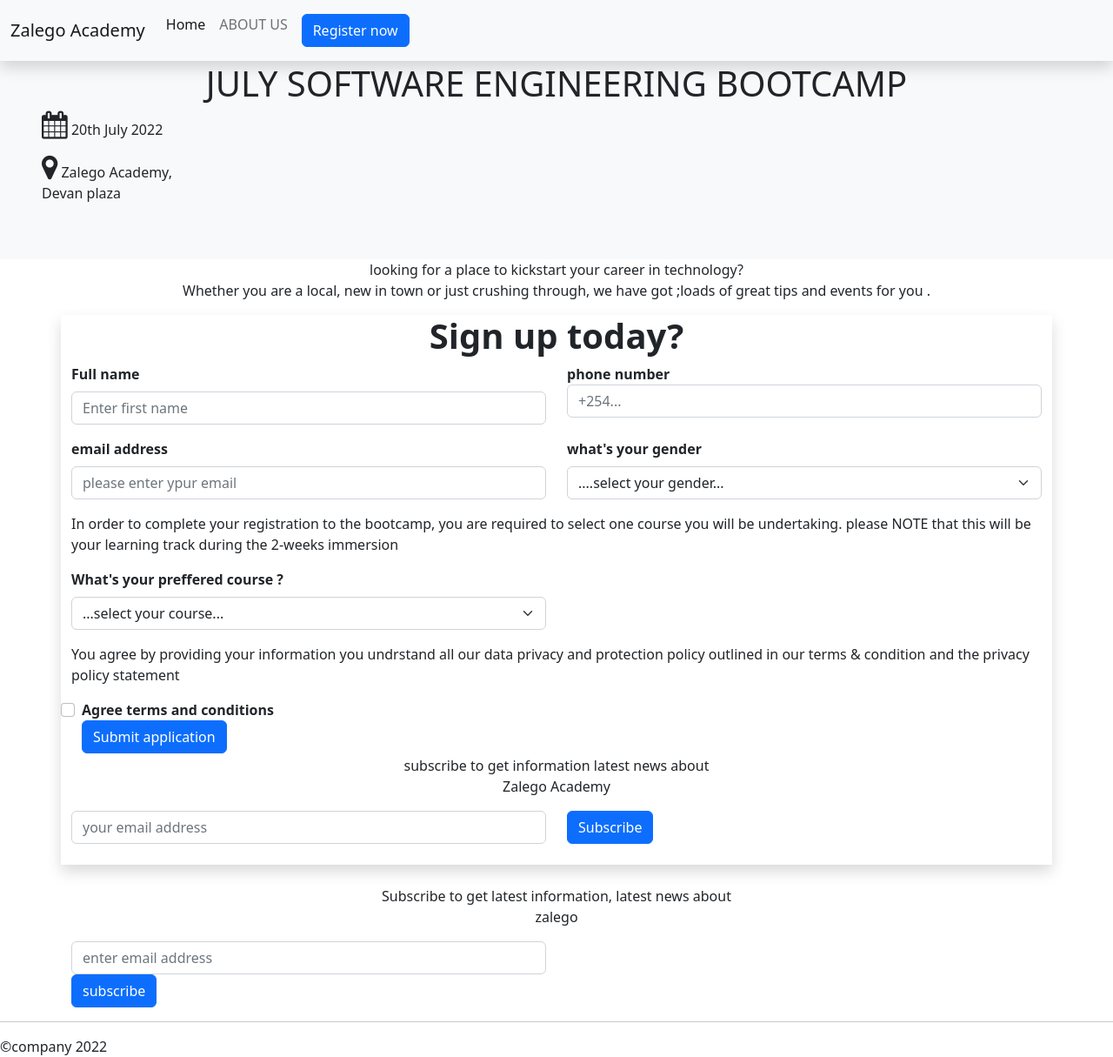
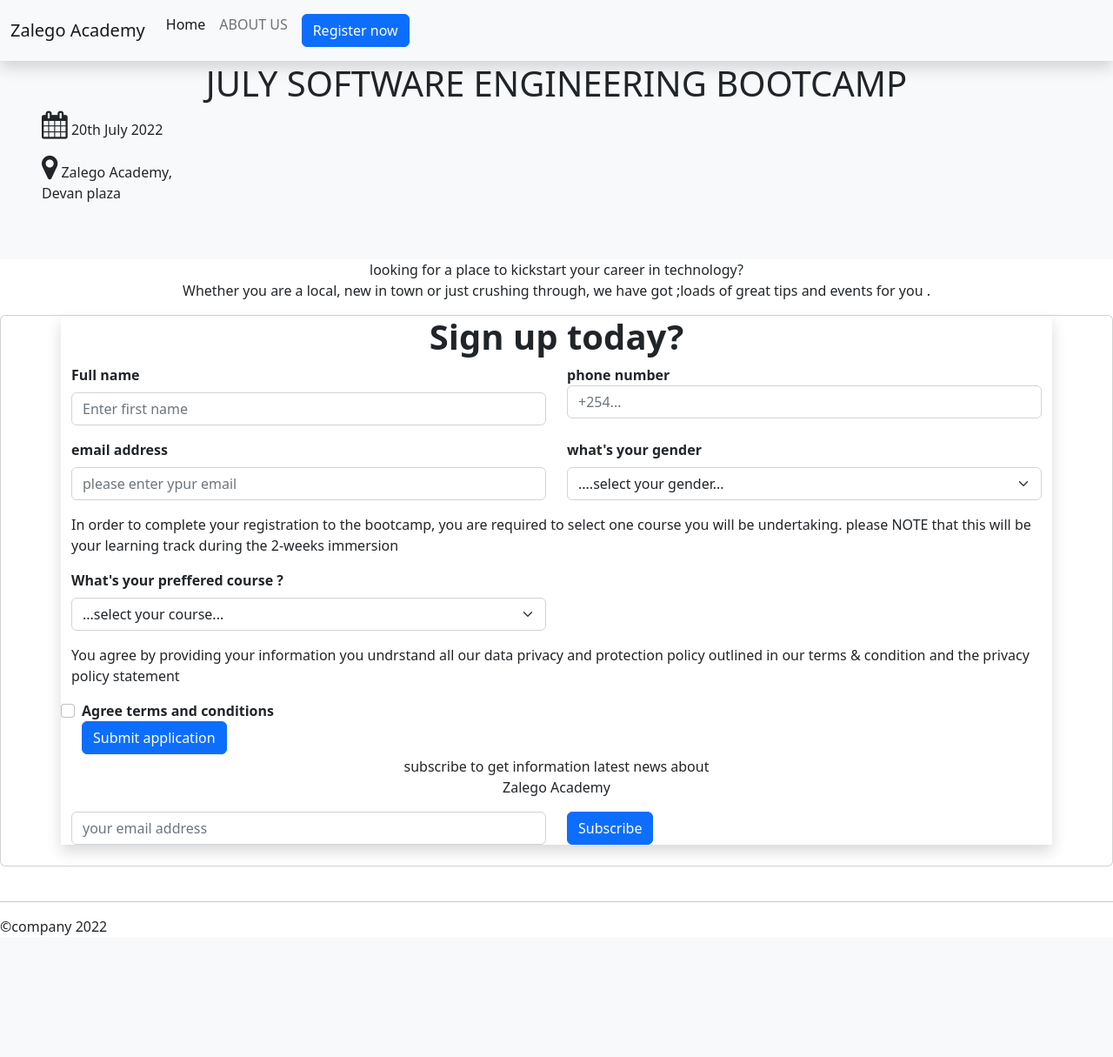
Before and after one commit to fosiamana/assignment-004-php-database2, a PHP site: page /enroll.php in a window 1280 px wide. Shown: the whole page at 87% size. After the commit the page ends 1075 px from the top, so only its background shows below. Run offline with PHP 8.4, Linux system fonts and the light colour scheme.

Commit message:
made changes

```diff
--- a/enroll.php
+++ b/enroll.php
@@ -58,12 +58,14 @@ if(isset($_POST["submitButton"]))
      </main>
      <p class="text-center">looking for a place to kickstart your career in technology? <br> Whether you are a local,
      new in town or just crushing through, we have got ;loads of great tips and events for you .</p>
+      <div class="card">
+        <div class="container shadow">
 
-        <div class="container shadow">
             <h1 class="text-center"><b>Sign up today?</b></h1>
             <form action="enroll.php" method="POST">
             <div class="row">
                 <div class="mb-3 col-lg-6">
+
                 <label for="fullName" class="form-label"><b>Full name</b></label>
                     <input type="text" name="fullname" class="form-control" placeholder="Enter first name">
                 </div>
@@ -127,27 +129,11 @@ if(isset($_POST["submitButton"]))
 
 
         </div>
+        </div>
         <br>
 </div>
 <br>
-  <p class="text-center">Subscribe to get latest information, latest news about  <br> zalego</p>
-    <div class="container">
-     <div class= "row">
-        <div class="col-lg-6">
-            <input type="text" class="form-control" placeholder= "enter email address">
-            <button class="btn btn-primary">subscribe</button>
 
-        </div>
-
-
-      </div>
-
-
-
-
-
-
-     </div>
 
 <footer>
     <hr>
```
